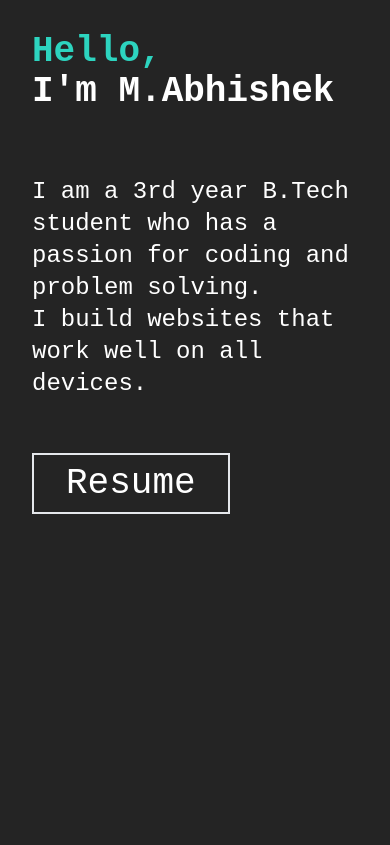
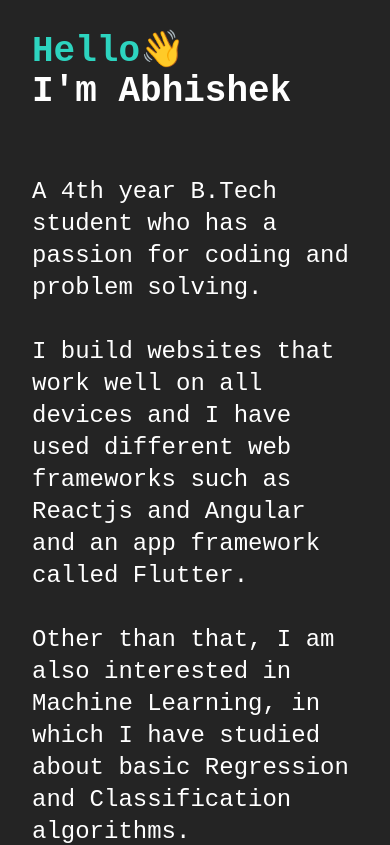
Before and after one commit to abhishek7997/resume-website, a React (Create React App) app: page / in a window 390 px wide. Shown: the top 845 px of the page. Built offline with nearby package versions, Linux system fonts and the light colour scheme.

Commit message:
Updated UI

```diff
--- a/src/components/HomeContent.js
+++ b/src/components/HomeContent.js
@@ -4,16 +4,26 @@ const HomeContent = () => {
   return (
     <section id="home" className="min-h-screen w-full py-8 sm:px-4">
       <p className="text-white font-misc font-semibold text-4xl lg:transition-all decoration-emerald-400 mb-16 sm_576:text-6xl">
-        <span className="text-teal-400">Hello, </span>
-        <br></br>
+        <span className="text-teal-400 ">
+          Hello<span className="animate-fade">&#x1f44b;</span>
+        </span>
+        <br />
         I'm{" "}
         <span className="lg:transition-all ease-in hover:text-emerald-400">
-          M.Abhishek
+          Abhishek
         </span>
       </p>
       <p className="text-white text-2xl font-misc mb-16 sm:text-3xl">
-        I am a 3rd year B.Tech student who has a passion for coding and problem
-        solving. <br></br>I build websites that work well on all devices.
+        A 4th year B.Tech student who has a passion for coding and problem
+        solving.
+        <br />
+        <br />I build websites that work well on all devices and I have used
+        different web frameworks such as Reactjs and Angular and an app
+        framework called Flutter.
+        <br />
+        <br />
+        Other than that, I am also interested in Machine Learning, in which I
+        have studied about basic Regression and Classification algorithms.
       </p>
       <a
         className="text-white font-misc text-4xl border-2 hover:bg-[#232425] hover:border-emerald-400 px-8 py-2 transition-all"
--- a/src/components/SideBar.js
+++ b/src/components/SideBar.js
@@ -4,7 +4,7 @@ const SideBar = () => {
   const links = ["Home", "Skills", "Projects", "Experience", "Contact"]
   const handleClick = (e) => {
     let location = e.target.innerText.toLowerCase().replaceAll(" ", "-")
-    let destination = document.getElementById(location)
+    let destination = document.getElementById(location) ?? null
 
     e.preventDefault()
 
@@ -27,7 +27,7 @@ const SideBar = () => {
             <li
               key={`id-sidebar-${link}`}
               onClick={handleClick}
-              className="bg-[#4d585f] hover:bg-[#333539] pl-4 py-3.5 text-white text-xl hover:text-2xl lg:transition-all hover:cursor-pointer"
+              className="bg-[#4d585f] hover:bg-[#333539] pl-12 py-8 text-white text-xl hover:text-2xl lg:transition-all hover:cursor-pointer"
             >
               {link}
             </li>
--- a/tailwind.config.js
+++ b/tailwind.config.js
@@ -25,6 +25,15 @@ module.exports = {
       title: ['"Open Sans"'],
       misc: ["IBM Plex Mono", "monospace"],
     },
+    animation: {
+      fade: "fadeIn 1s ease-in-out",
+    },
+    keyframes: (theme) => ({
+      fadeIn: {
+        "0%": { opacity: 0 },
+        "100%": { opacity: 1 },
+      },
+    }),
   },
   plugins: [],
 }
```
